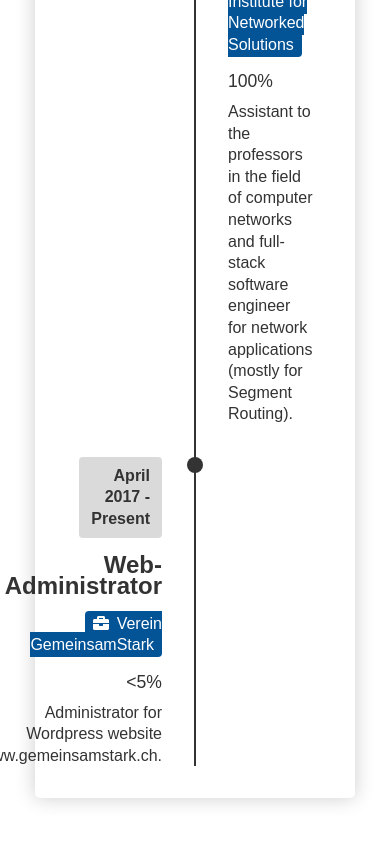
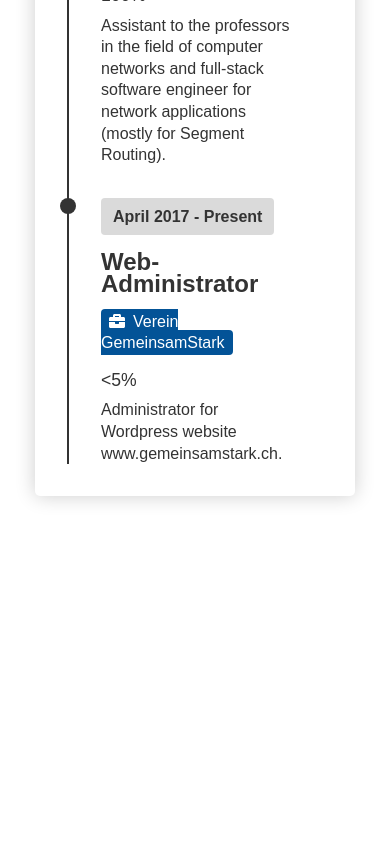
Before and after one commit to ubaumann/ubaumann.ch, a React (Create React App) app: page / in a window 390 px wide. Shown: the part 2542-3386 px from the top of the page. After the commit the page ends 3102 px from the top, so only its background shows below. Built offline with nearby package versions, Linux system fonts and the light colour scheme.

Commit message:
responsiveness

```diff
--- a/src/components/Timeline/Timeline.scss
+++ b/src/components/Timeline/Timeline.scss
@@ -1,3 +1,5 @@
+@import '../../scss/settings.scss';
+
 .Timeline {
     display: flex;
     flex-direction: column;
@@ -58,3 +60,21 @@
         padding-bottom: 0rem;
     }
 }
+
+@media screen and (max-width: $breakpoint-two) {
+    .TimelineItem {
+        width: 100%;
+
+        &:nth-child(2n) {
+            align-self: flex-end;
+            align-items: flex-start;
+            text-align: start;
+            border-right: none;
+            border-left: 2px solid #333;
+
+            & > .TimelineItem-Dot {
+                margin-left: calc(-2rem - 1px - 0.5rem);
+            }
+        }
+    }
+}
--- a/src/components/Timeline/TimelineItem/TimelineItem.tsx
+++ b/src/components/Timeline/TimelineItem/TimelineItem.tsx
@@ -1,4 +1,3 @@
-import { FontAwesomeIcon } from '@fortawesome/react-fontawesome';
 import React from 'react'
 
 type TimelineItemProps = {
```
